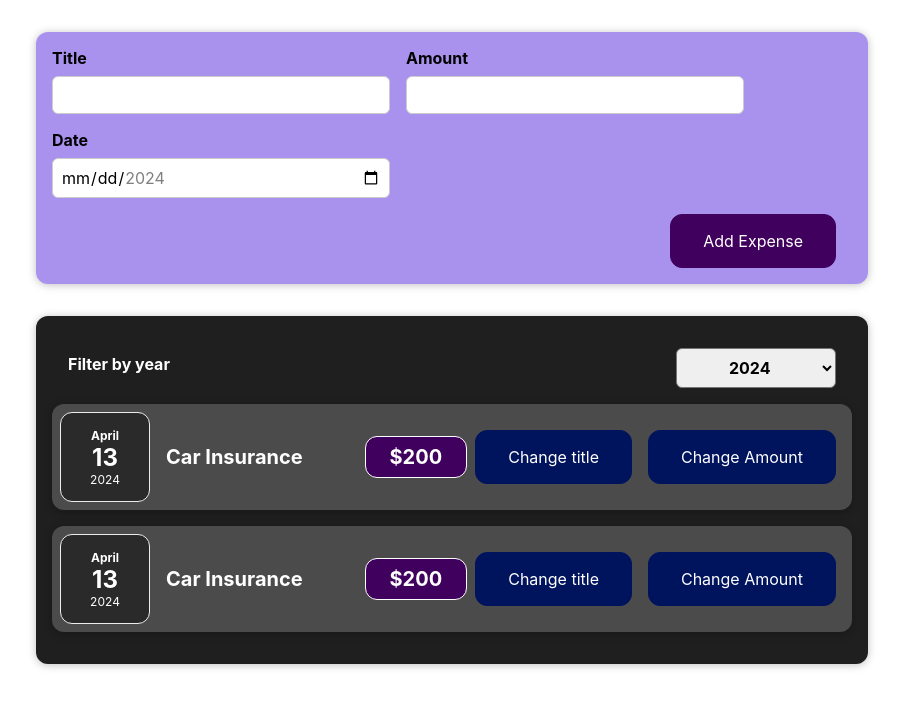
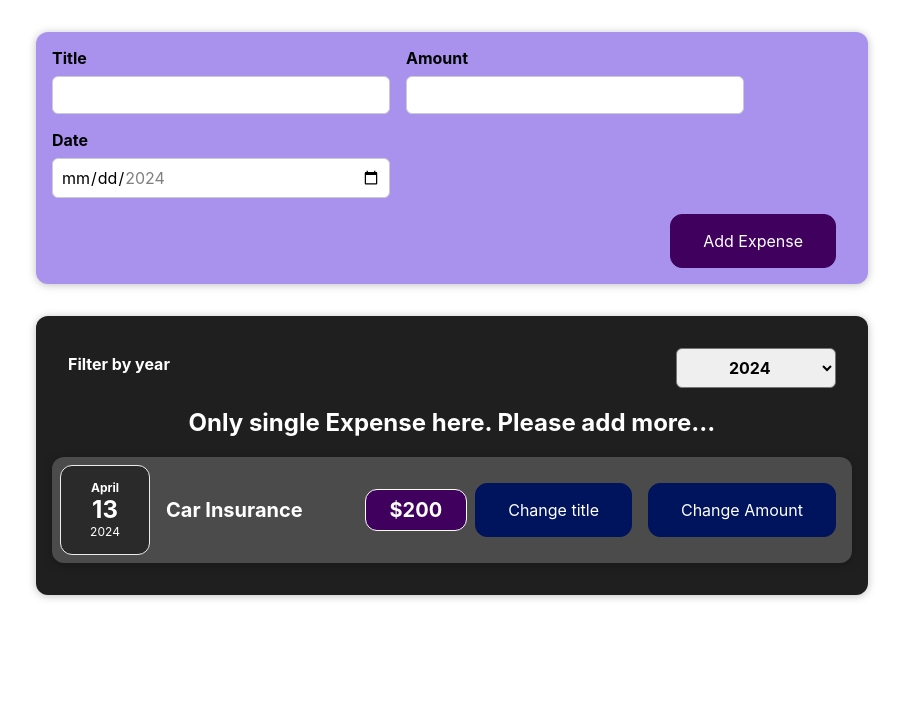
Before and after one commit to Chandan-MG/My-App, a React (Create React App) app: page / in a window 1280 px wide. Shown: the top 708 px of the page, without its empty margins (188-1091 px from the left). Built offline with nearby package versions, Linux system fonts and the light colour scheme.

Commit message:
Conditional rendering

```diff
--- a/src/App.js
+++ b/src/App.js
@@ -5,7 +5,7 @@ import React, {useState} from 'react';
 
 const DUMMY_EXPENSES = [
   { id:"e1", title: "Car Insurance",amount: 200, date: new Date(2024,3,13)},
-  { id:"e2", title: "Car Insurance",amount: 200, date: new Date(2024,3,13)}
+  // { id:"e2", title: "Car Insurance",amount: 200, date: new Date(2024,3,13)}
 ];
 
 //using arrow functions
--- /dev/null
+++ b/src/Components/Expenses/ExpenseList.css
@@ -0,0 +1,8 @@
+.expense-list{
+    list-style: none;
+    padding: 0;
+}
+.expense-list-fallback{
+    color: white;
+    text-align: center;
+}
--- /dev/null
+++ b/src/Components/Expenses/ExpenseList.js
@@ -0,0 +1,45 @@
+import React from "react";
+import ExpenseItem from "./ExpenseItem";
+import './ExpenseList.css';
+
+const ExpenseList = (props) => {
+
+    if(props.items.length === 0){
+        return <h2 className="expense-list-fallback">Found no expenses.</h2>
+    }
+    else if(props.items.length === 1){
+        return (
+            <div>
+                <h2 className="expense-list-fallback">Only single Expense here. Please add more...</h2>
+                <ul className="expense-list" >
+                    {
+                        props.items.map((expense) => (
+                            <ExpenseItem
+                                key={expense.id}
+                                title={expense.title}
+                                amount={expense.amount}
+                                date={expense.date}
+                            />
+                        ))
+                    }
+                </ul>
+            </div>
+        )
+    }
+    return (
+        <ul className="expense-list" >
+            {
+                props.items.map((expense) => (
+                    <ExpenseItem
+                        key={expense.id}
+                        title={expense.title}
+                        amount={expense.amount}
+                        date={expense.date}
+                    />
+                ))
+            }
+        </ul>
+    )
+}
+
+export default ExpenseList;
--- a/src/Components/Expenses/Expenses.js
+++ b/src/Components/Expenses/Expenses.js
@@ -4,7 +4,7 @@ import './Expenses.css';
 import ExpenseItem from './ExpenseItem';
 import ExpensesFilter from './ExpensesFilter';
 import React, {useState} from 'react';
-
+import ExpenseList from './ExpenseList';
 
 const Expenses = (props) => {
   const [filteredYear, setFilteredYear] = useState('2024');
@@ -22,18 +22,7 @@ const Expenses = (props) => {
     <Card className="expenses">
         <ExpensesFilter selected={filteredYear} onChangeFilter={filterChangeHandler} />
 
-        {filteredExpenses.length === 0 ? (
-          <p className='text'>No expenses found for the selected year.</p>
-        ) : (
-          filteredExpenses.map(expense => (
-            <ExpenseItem
-              key={expense.id}
-              title={expense.title}
-              amount={expense.amount}
-              date={expense.date}
-            />
-          ))
-        )}
+        <ExpenseList items={filteredExpenses} />
     </Card>
   );
 }
```
